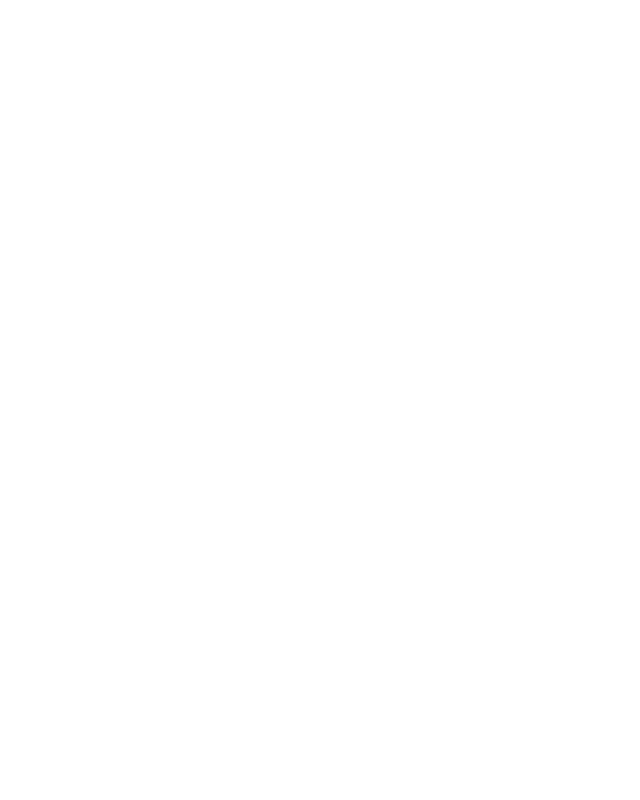
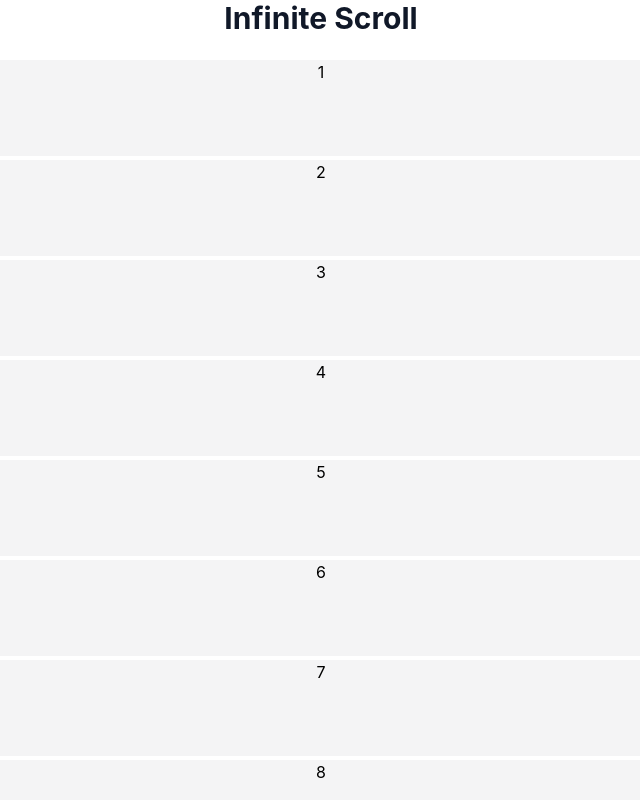
Before and after one commit to adityasuman2025/machineCoding, a React (Vite) app: page /infinite-scroll in a window 1280 px wide. Before the commit this address had no page. Shown: the top 800 px of the page, without its empty margins (319-959 px from the left). Built offline with nearby package versions, Linux system fonts and the light colour scheme.

Commit message:
react infinite scroll

```diff
--- a/src/App.tsx
+++ b/src/App.tsx
@@ -26,6 +26,7 @@
 import AreaSelector from "./projects/areaSelector/AreaSelector";
 import Calculator from "./projects/calculator/Calculator";
 import Counter from "./projects/counter/Counter";
+import InfiniteScroll from "./projects/infiniteScroll/InfiniteScroll";
 
 const ESSENTIAL_PROJECTS = [
     { name: "Auto Complete", path: "/auto-complete" },
@@ -51,6 +52,7 @@
 const OTHER_PROJECTS = [
     { name: "Calculator", path: "/calculator" },
     { name: "Counter", path: "/counter" },
+    { name: "Infinite Scroll", path: "/infinite-scroll" },
     { name: "Area Selector", path: "/area-selector" },
     { name: "Auto Complete 2", path: "/auto-complete-2" },
     { name: "Dynamic Layouting", path: "/dynamic-layouting" },
@@ -167,6 +169,7 @@
                 <Route path="/area-selector" element={<AreaSelector />} />
                 <Route path="/calculator" element={<Calculator />} />
                 <Route path="/counter" element={<Counter />} />
+                <Route path="/infinite-scroll" element={<InfiniteScroll />} />
             </Routes>
         </Router>
     );
--- /dev/null
+++ b/src/projects/infiniteScroll/InfiniteScroll.tsx
@@ -0,0 +1,98 @@
+import React, { ReactNode, useEffect, useRef, useState } from "react";
+
+/*
+    Machine Coding Problem: Infinite Scroll
+    Build an accessible, high-performance Infinite Scroll component that supports:
+    1. Paginated data fetching on scroll threshold / IntersectionObserver target element.
+    2. Loading indicator state during active data fetches.
+    3. End of data feed detection & indicator when no more items exist.
+    4. WAI-ARIA accessibility (role="region"/"feed", aria-busy, aria-live for loading states).
+*/
+
+interface InfiniteScrollerProps {
+    hasMore: boolean,
+    endMessage?: ReactNode,
+    isLoading?: boolean,
+    loader?: ReactNode,
+    rootMargin?: string,
+    children: ReactNode,
+    loadMore: () => void
+}
+function InfiniteScroller({
+    hasMore,
+    endMessage = "no more items",
+    isLoading = false,
+    loader = "loading...",
+    rootMargin = "0px",
+    children,
+    loadMore,
+}: InfiniteScrollerProps) {
+    const sentinelRef = useRef(null);
+
+    useEffect(() => {
+        const sentinelEle = sentinelRef.current;
+        if (!sentinelEle || !hasMore) return;
+
+        function handleObserve(enteries: IntersectionObserverEntry[]) {
+            if (isLoading) return;
+            if (enteries[0]?.isIntersecting) loadMore();
+        }
+        const observer = new IntersectionObserver(handleObserve, { rootMargin });
+
+        observer.observe(sentinelEle);
+        return () => observer.unobserve(sentinelEle)
+    }, [isLoading, hasMore, rootMargin]);
+
+    return (
+        <div role="region" aria-label="infinite scrolling list" aria-busy={isLoading}>
+            {children}
+
+            {
+                isLoading ? (
+                    <div className="flex items-center justify-center py-2" role="status" aria-live="polite">{loader}</div>
+                ) : !hasMore ? (
+                    <div role="status" aria-live="polite" className="flex items-center justify-center py-2">{endMessage}</div>
+                ) : null
+            }
+
+            <div ref={sentinelRef} />
+        </div>
+    )
+}
+
+export default function InfiniteScroll() {
+    const [isLoading, setIsLoading] = useState(false);
+    const [items, setItems] = useState<string[]>(Array.from({ length: 10 }, () => crypto.randomUUID()));
+
+    function handleLoadMore() {
+        console.log("handleLoadMore");
+
+        setIsLoading(true);
+        setTimeout(() => {
+            setItems(prev => ([...prev, ...Array.from({ length: 10 }, () => crypto.randomUUID())]))
+            setIsLoading(false);
+        }, 1000);
+    }
+
+    return (
+        <main >
+            <header className="mb-6 text-center">
+                <h1 className="text-3xl font-bold text-gray-900">Infinite Scroll</h1>
+            </header>
+
+            <InfiniteScroller
+                hasMore={items.length < 40}
+                endMessage={"no more items"}
+                isLoading={isLoading}
+                loadMore={handleLoadMore}
+                rootMargin="100px"
+            >
+                {
+                    items.map((i, idx) => (
+                        <div key={i} className="h-24 flex item-center justify-center bg-zinc-100 my-1">{idx + 1}</div>
+                    ))
+                }
+            </InfiniteScroller>
+        </main>
+    );
+}
```
